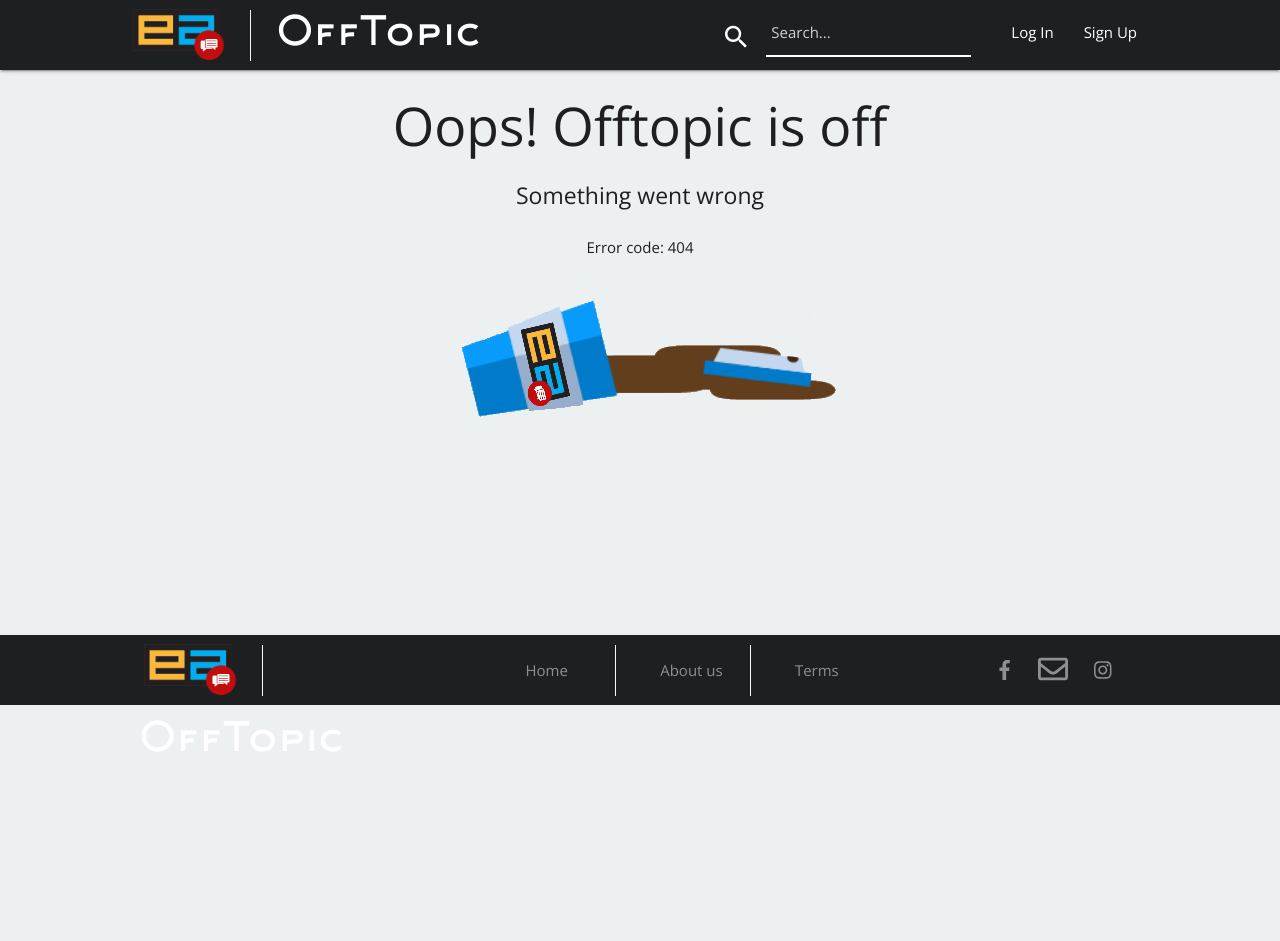
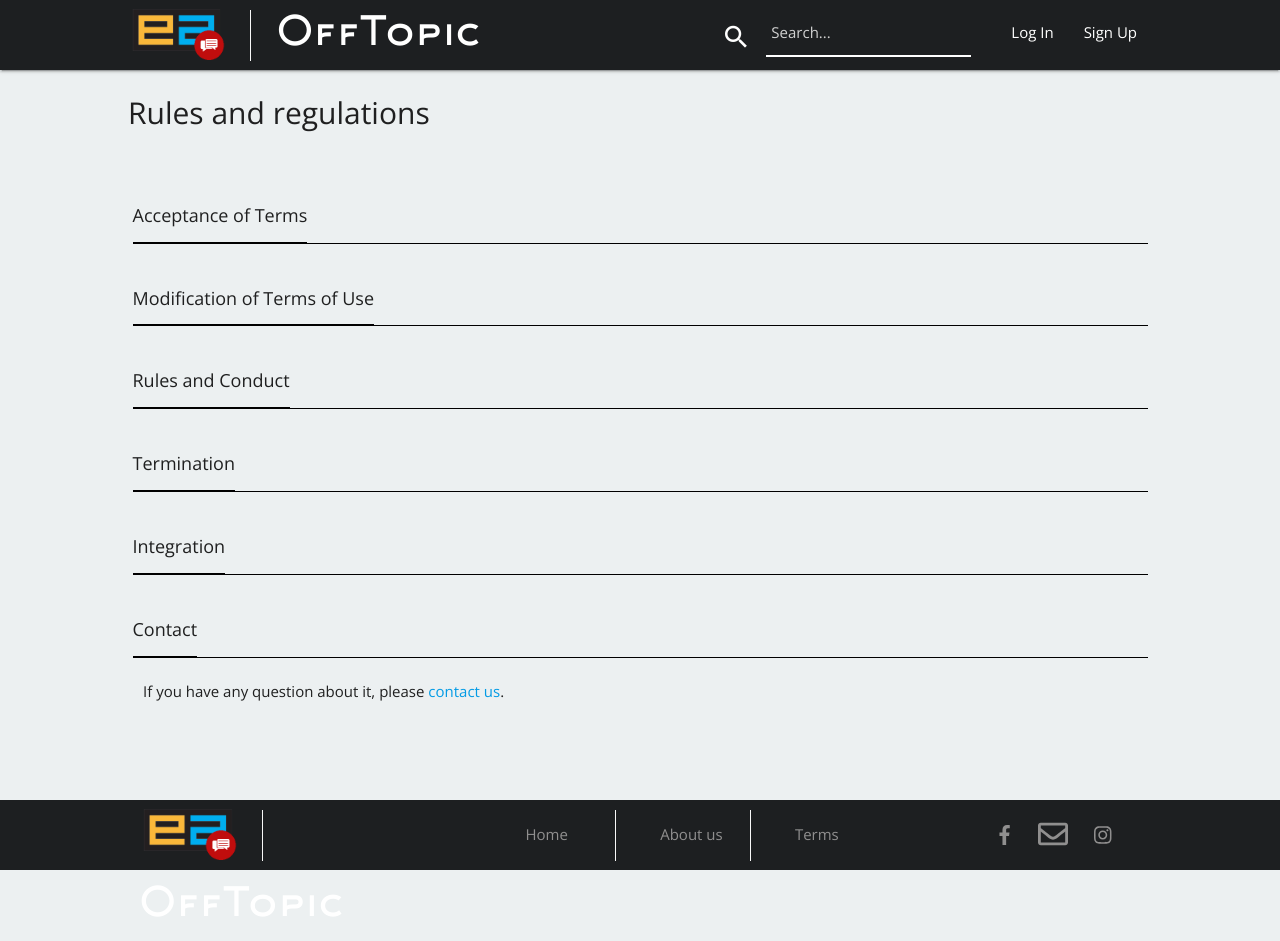
Before and after one commit to moakprojects/offtopic, a PHP site: page /rules-and-regulations in a window 1280 px wide. Shown: the part 200-1141 px from the top of the page. Before the commit the page ends 952 px from the top, so only its background shows below. Run offline with PHP 8.4, Linux system fonts and the light colour scheme; data that the repository does not hold is empty; some libraries are stand-ins or nearby versions.

Commit message:
rules and regulations page

```diff
--- a/index.php
+++ b/index.php
@@ -52,6 +52,9 @@
             break;
             case "new-category":
                 $page = "newCategory";
+            break;
+            case "rules-and-regulations":
+                $page = "terms";
             break;
             case "post":
                 if(isset($queryStringParams[1]) && $queryStringParams[1] !== "") {
--- a/public/css/main.css
+++ b/public/css/main.css
@@ -418,6 +418,10 @@
     color: #908f8f;
 }
 
+.footerLinkParent a:hover {
+    color: #2196f3;
+}
+
 .socialIconParent {
     display: table;
     height: 70px;
--- /dev/null
+++ b/public/css/terms.css
@@ -0,0 +1,34 @@
+/* general styling */
+
+h2 {
+    font-size: 30px;
+    margin-top: 20px;
+}
+
+/* section style */
+
+.titleSection {
+    border-bottom: 1px solid black;
+    margin-left: .3rem !important;
+    margin-right: .3rem !important;
+}
+
+.titleSection h3 {
+    border-bottom: 1px solid black;
+    padding-bottom: 16px;
+    margin-bottom: 0;
+    display: inline-block;
+    font-size: 18px;
+    margin-top: 25px;
+}
+
+.ruleTxt p {
+    text-align: justify;
+    margin-left: 1.75rem;
+    margin-right: 1.75rem;
+    line-height: 27px;
+}
+
+.generalTxt {
+    line-height: 27px;
+}
--- /dev/null
+++ b/resources/pages/terms.php
@@ -0,0 +1,50 @@
+<?php
+    $generalObj = new General();
+    $rulesAndRegulations = $generalObj -> getRulesAndRegulationsData();
+?>
+    <div class="container contentContainer">
+        <div class="row noBottomMargin">
+            <div class="col s12">
+                <h2>Rules and regulations</h2>
+            </div>
+        </div>
+        <div class="row noBottomMargin">
+            <p class="col s10 offset-s1 generalTxt"><?php echo $rulesAndRegulations[0]["generalTxt"]; ?></p>
+        </div>
+        <div class="row titleSection">
+            <h3>Acceptance of Terms</h3>
+        </div>
+        <div class="row noBottomMargin ruleTxt">
+            <p><?php echo $rulesAndRegulations[0]["acceptanceOfTerms"]; ?></p>
+        </div>
+        <div class="row titleSection">
+            <h3>Modification of Terms of Use</h3>
+        </div>
+        <div class="row noBottomMargin ruleTxt">
+            <p><?php echo $rulesAndRegulations[0]["modificationOfTerms"]; ?></p>
+        </div>
+        <div class="row titleSection">
+            <h3>Rules and Conduct</h3>
+        </div>
+        <div class="row noBottomMargin ruleTxt">
+            <p><?php echo $rulesAndRegulations[0]["rulesAndConduct"]; ?></p>
+        </div>
+        <div class="row titleSection">
+            <h3>Termination</h3>
+        </div>
+        <div class="row noBottomMargin ruleTxt">
+            <p><?php echo $rulesAndRegulations[0]["termination"]; ?></p>
+        </div>
+        <div class="row titleSection">
+            <h3>Integration</h3>
+        </div>
+        <div class="row noBottomMargin ruleTxt">
+            <p><?php echo $rulesAndRegulations[0]["integration"]; ?></p>
+        </div>
+        <div class="row titleSection">
+            <h3>Contact</h3>
+        </div>
+        <div class="row noBottomMargin ruleTxt">
+            <p>If you have any question about it, please <a href="/contact">contact us</a>.</p>
+        </div>
+    </div>
--- a/resources/sections/footer.php
+++ b/resources/sections/footer.php
@@ -20,7 +20,7 @@
                     </div>
                     <div class="footerSubSeparator col s1"></div>
                     <div class="footerLinkParent col s3">
-                        <a href="#">Terms</a>
+                        <a href="/rules-and-regulations">Terms</a>
                     </div>
                 </div>
                 <div class="col s3">
```
Also changed, not shown: public/js/homeAdmin.js (+1 -17 lines).
